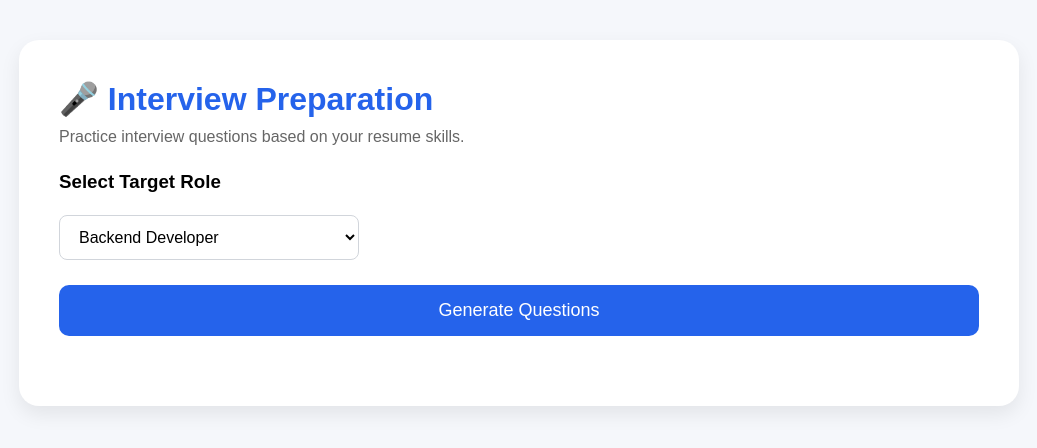
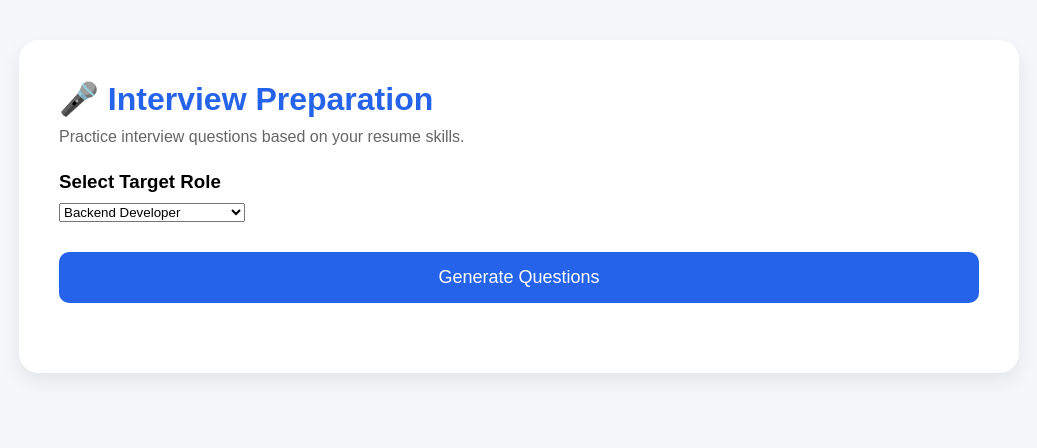
Before and after one commit to Vanaja-E/AI-Career-Digital-Twin, a React app in the folder frontend/: page /interview-prep in a window 1280 px wide. Shown: the top 448 px of the page, without its empty margins (121-1158 px from the left). Built offline with nearby package versions, Linux system fonts and the light colour scheme; the HTML template or start-up script is replaced by a standard one.

Commit message:
interview prep3

```diff
--- a/frontend/src/styles/InterviewPrep.css
+++ b/frontend/src/styles/InterviewPrep.css
@@ -41,6 +41,8 @@
     border-radius:10px;
     cursor:pointer;
     margin-bottom:30px;
+    margin-top:10px;
+
 }
 
 .question-btn:hover{
@@ -71,13 +73,5 @@
 }
 
 .role-select{
-    width: 100%;
-    max-width: 300px;
-    padding: 12px 15px;
-    margin: 12px 0 25px 0;   /* Space above and below */
-    border: 1px solid #d1d5db;
-    border-radius: 8px;
-    font-size: 16px;
-    background: white;
-    cursor: pointer;
+    margin-bottom:20px;
 }
```
